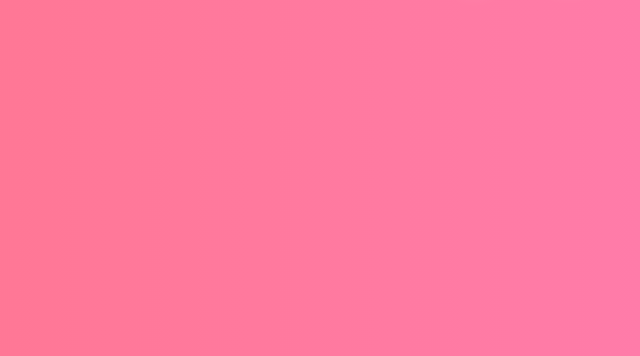
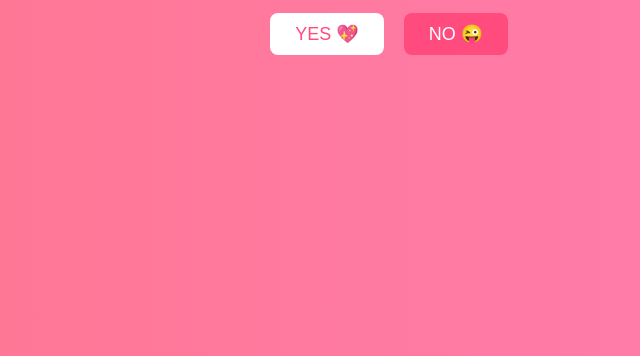
Before and after one commit to VishnuPadavala/Akshaya, a plain HTML site: page index.html in a window 1280 px wide. Shown: the part 444-800 px from the top of the page, without its empty margins (313-953 px from the left). Drawn offline with Linux system fonts and the light colour scheme.

Commit message:
Update index.html

```diff
--- a/index.html
+++ b/index.html
@@ -8,9 +8,11 @@
             height: 100vh;
             background: linear-gradient(to right, #ff758c, #ff7eb3);
             display: flex;
+            flex-direction: column;
             justify-content: center;
             align-items: center;
             font-family: Arial, sans-serif;
+            overflow: hidden;
         }
 
         h1 {
@@ -24,9 +26,59 @@
             from { text-shadow: 0 0 10px white; }
             to { text-shadow: 0 0 25px white; }
         }
+
+        .buttons {
+            margin-top: 30px;
+        }
+
+        button {
+            padding: 10px 25px;
+            font-size: 18px;
+            border: none;
+            border-radius: 8px;
+            cursor: pointer;
+            margin: 10px;
+            position: relative;
+        }
+
+        #yes {
+            background-color: white;
+            color: #ff4b7d;
+        }
+
+        #no {
+            background-color: #ff4b7d;
+            color: white;
+            position: absolute;
+        }
     </style>
 </head>
 <body>
+
     <h1>I Love You Akshaya ❤️</h1>
+
+    <div class="buttons">
+        <button id="yes" onclick="yesClicked()">YES 💖</button>
+        <button id="no" onmouseover="moveButton()">NO 😜</button>
+    </div>
+
+    <script>
+        function moveButton() {
+            var button = document.getElementById("no");
+            var x = Math.random() * (window.innerWidth - 100);
+            var y = Math.random() * (window.innerHeight - 50);
+            button.style.left = x + "px";
+            button.style.top = y + "px";
+        }
+
+        function yesClicked() {
+            document.body.innerHTML = `
+                <h1 style="color:white; text-align:center;">
+                    Good girl 💖 Naku Telusu 😘
+                </h1>
+            `;
+        }
+    </script>
+
 </body>
 </html>
```
